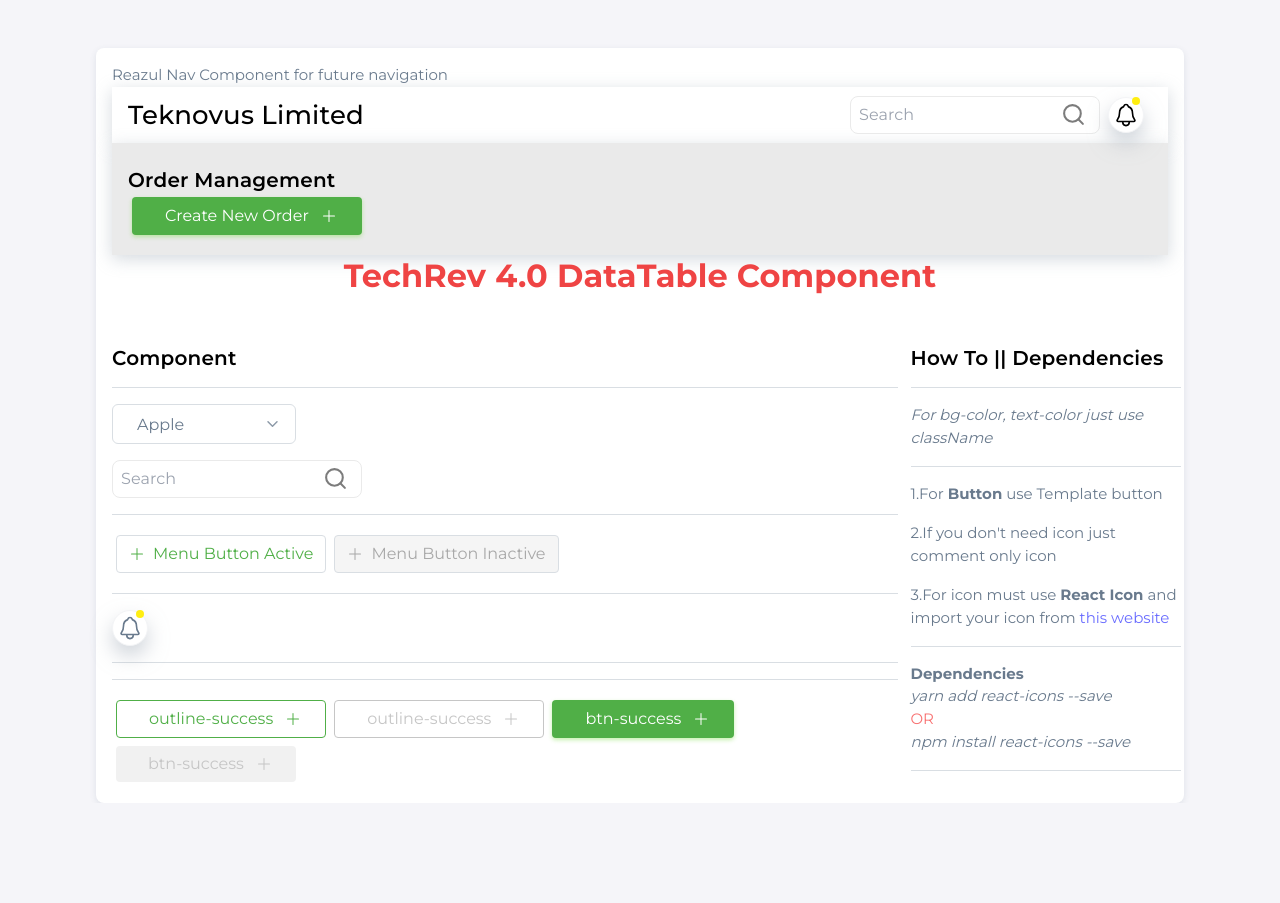
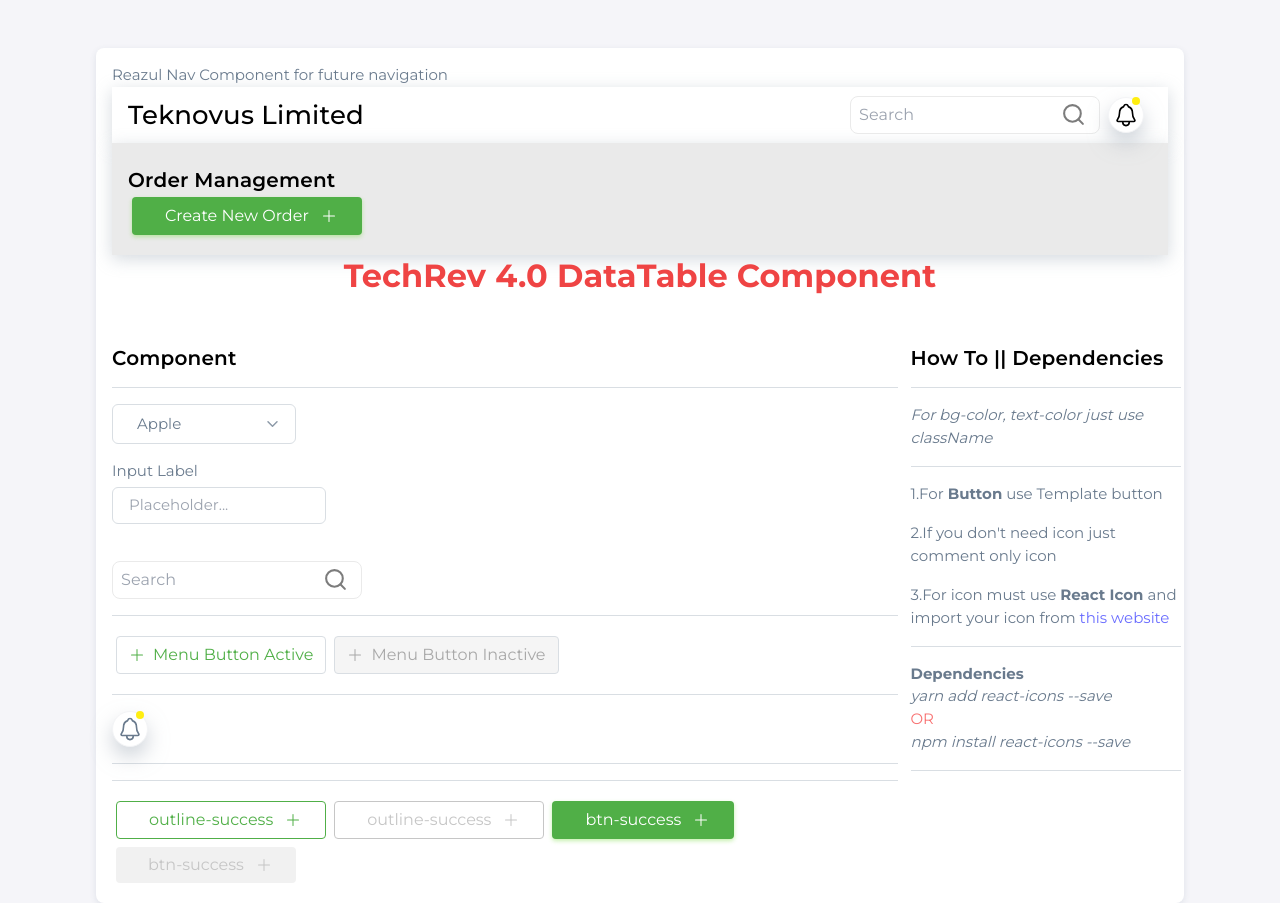
Before and after one commit to tekrev04/Breeze-Next-Component, a Next.js app: page /reazul/elements in a window 1280 px wide. Before the commit the page ends 803 px from the top, so only its background shows below. Built offline with nearby package versions, Linux system fonts and the light colour scheme.

Commit message:
inputBox component

```diff
--- a/components/reazul/elements/index.js
+++ b/components/reazul/elements/index.js
@@ -1,4 +1,4 @@
-import React from "react";
+import React, { useState } from "react";
 import TypographyComponent from "./typographyComponent";
 import ButtonComponent from "./buttonComponent";
 import { BsPlusLg } from "react-icons/bs";
@@ -6,15 +6,33 @@ import SearchComponent from "./searchComponent";
 import NotificationComponent from "./notificationComponent";
 import MenuButtonComponent from "./menuButtonComponent";
 import SelectBoxComponent from "./selectBoxComponent";
+import InputBoxComponent from "./inputBoxComponent";
 
 function ElementsComponent() {
     const onClick = () => {
         console.log("clicked btn");
     };
+
+    const [message, setMessage] = useState("");
+
+    const handleChange = (event) => {
+        setMessage(event.target.value);
+    };
+
     return (
         <div>
             {/* Select-Box */}
-            <SelectBoxComponent/>
+            <SelectBoxComponent />
+
+            {/* Input box component */}
+            <InputBoxComponent
+                inputLabel={"Input Label"}
+                inputPlaceholder={"Placeholder..."}
+                disabled={false}
+                message={message}
+                setMessage={setMessage}
+                handleChange={handleChange}
+            />
 
             <SearchComponent onClick={onClick} />
 
--- /dev/null
+++ b/components/reazul/elements/inputBoxComponent.js
@@ -0,0 +1,28 @@
+import React from "react";
+
+function InputBoxComponent(props) {
+    const { inputLabel, inputPlaceholder, disabled, message, setMessage, handleChange } = props;
+
+    return (
+        <>
+            <div className="flex">
+                <div className="mb-3">
+                    <label for="exampleFormControlInput1" className="inline-block mb-1">
+                        {inputLabel}
+                    </label>
+                    <input
+                        onChange={handleChange}
+                        disabled={disabled === true ? true : false}
+                        type="text"
+                        className="block px-3 py-1.5 bg-clip-padding border border-solid rounded focus:text-dark focus:bg-white focus:outline-none"
+                        id="exampleFormControlInput1"
+                        placeholder={inputPlaceholder}
+                    />
+                    <p>{message}</p>
+                </div>
+            </div>
+        </>
+    );
+}
+
+export default InputBoxComponent;
--- a/components/reazul/elements/selectBoxComponent.js
+++ b/components/reazul/elements/selectBoxComponent.js
@@ -1,6 +1,7 @@
 import React from "react";
 
 function SelectBoxComponent() {
+  const disabled = false;
     const options = [
         {
             label: "Apple",
@@ -22,8 +23,8 @@ function SelectBoxComponent() {
 
     return (
         <>
-            <div className="select-container mb-3 xl:w-96">
-                <select className="form-select form-select-lg mb-3 appearance-none block w-full px-4 py-2 text-xl font-normal text-gray-700 bg-white bg-clip-padding bg-no-repeat border border-solid border-gray-300 rounded transition ease-in-out m-0 focus:text-gray-700 focus:bg-white focus:border-blue-600 focus:outline-none">
+            <div className="select-container mb-3 ">
+                <select disabled={disabled === true ? true : false} className={`form-select mb-3 block w-full px-4 py-2 border border-solid rounded transition ease-in-out m-0 focus:text-dark focus:bg-white focus:border-blue-600 focus:outline-none `}>
                     {options.map((option) => (
                         <option value={option.value}>{option.label}</option>
                     ))}
```
